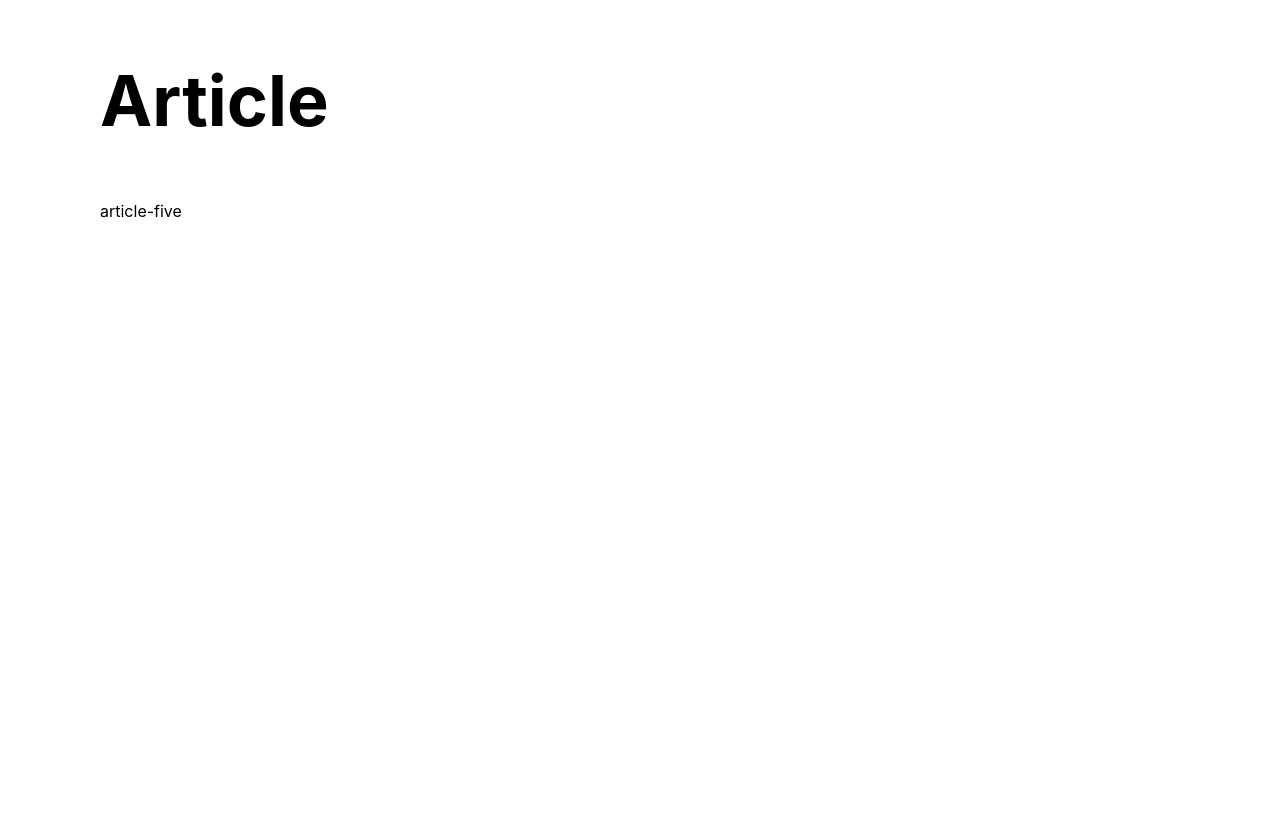
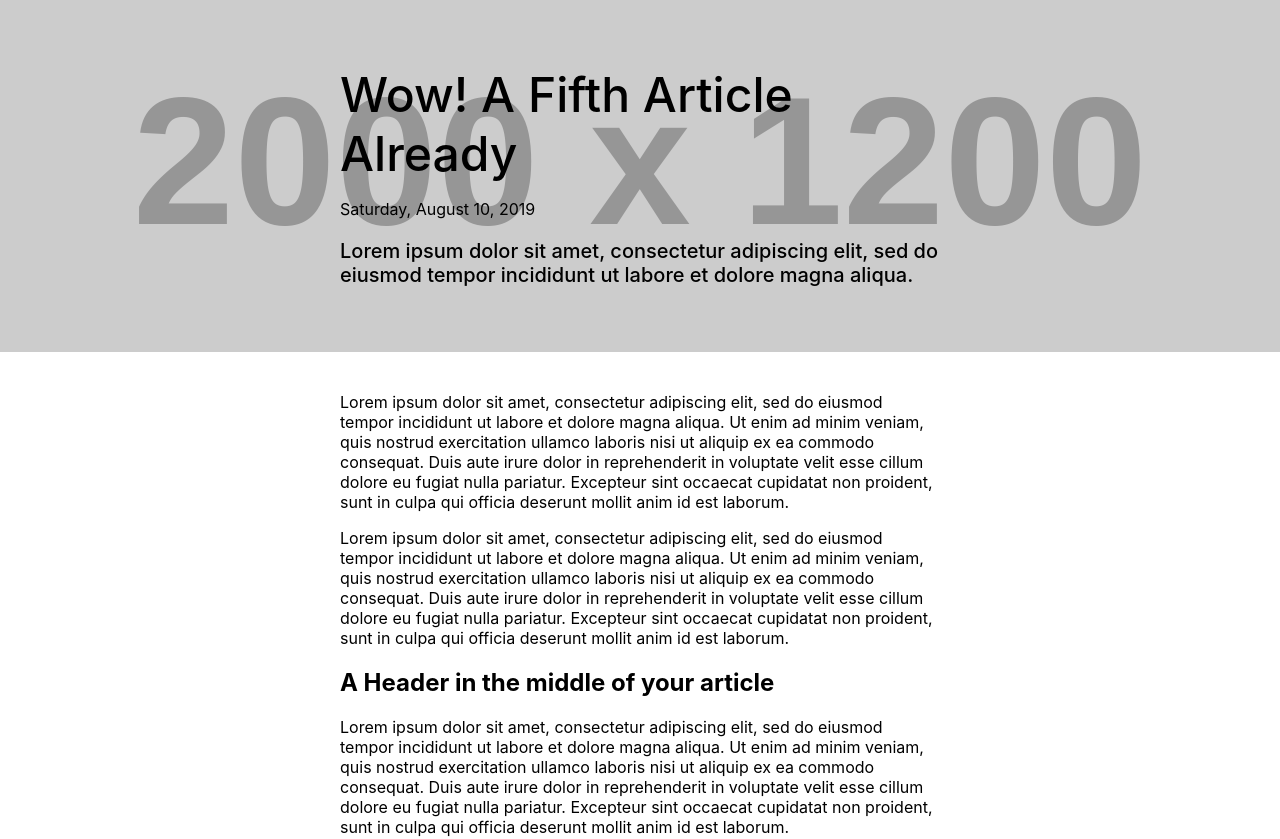
Before and after one commit to areum-fanny/Dynamic-Web-Exercise-One, a React (Create React App) app: page /article/article-five in a window 1280 px wide. Shown: the top 839 px of the page. Before the commit the page ends 800 px from the top, so only its background shows below. Built offline with nearby package versions, Linux system fonts and the light colour scheme.

Commit message:
Finished Exercise-One

```diff
--- a/src/App.css
+++ b/src/App.css
@@ -1,10 +1,11 @@
-.App {
+.ArticleListing {
   margin: 0 auto;
   max-width: 1080px;
 }
 
 .App h1{
-  font-size: 70px;
+  font-size: 60px;
+  font-weight: 500;
 }
 
 .ArticleCard{
@@ -15,16 +16,47 @@
   padding: 25px 30px;
 }
 .ArticleCardImage{
-  flex-basis: 30%;
-  padding-right: 30px;
+  flex-basis: 25%;
 }
 .ArticleCardImage img{
-  height: auto;
-  width:100%;
+  height: 100%;
+  width:90%;
+
 }
 
 .ArticleCardText {
-  flex-basis: 70%;
+  flex-basis: 75%;
+}
+.ArticleCardTextLink {
+  font-weight: bold;
+  color: blue
+}
+
+.ArticleHeaderWrapper{
+  background-color: #c9c8c8;
+  background-size: cover;
+  background-position: center;
+  margin-bottom: 40px;
+  padding-bottom: 45px;
+  padding-top: 65px;
+}
+
+.ArticleHeader{
+  max-width:600px;
+  margin: 0 auto;
+}
+.ArticleHeaderBlurb{
+  font-size:20px;
+  font-weight:500;
+}
+
+.ArticleHeader h1{
+  margin:0 auto;
+  font-size:48px;
+}
+.ArticleBody{
+  max-width:600px;
+  margin: 0 auto;
 }
 /*
 
--- a/src/components/ArticleCard.js
+++ b/src/components/ArticleCard.js
@@ -17,7 +17,7 @@ function ArticleCard({ articleData }) {
             <h2>{articleData.title}</h2>
             <p>{`${days[dayoftheWeek]}, ${months[month]} ${calendarDate}, ${year}`}</p>
             <p>{articleData.blurb}</p>
-            <Link to={`/article/${articleData.id}`}>Read More</Link>
+            <Link to={`/article/${articleData.id}`} className="ArticleCardTextLink">Read More</Link>
         </div>
     </div>
   );
--- a/src/containers/Article.js
+++ b/src/containers/Article.js
@@ -1,11 +1,33 @@
 import React from "react";
 import { useParams } from "react-router-dom";
+import Data from '../components/data';
+const days = ['Sunday','Monday','Tuesday','Wednesday','Thursday','Friday','Saturday'];
+const months = ['January','February','March','April','May','June','July','August','September','October','November','December'];
 function Article() {
-  let { id } = useParams();
-  return (
-    <section>
-      <h1>Article</h1>
-      <p>{id}</p>
+    let { id } = useParams();
+    const articleData = Data.find((article)=> article.id === id);
+    if(!articleData) return null;
+    const date = new Date(articleData.publishedDate);
+    const dayoftheWeek = date.getDay();
+    const calendarDate = date.getDate();
+    const month = date.getMonth();
+    const year = date.getFullYear();
+    return (
+    <section className="Article">
+        <header className="ArticleHeaderWrapper" style={{backgroundImage:`url('${articleData.image.url}')`}}>
+            <div className="ArticleHeader">
+            <h1>{articleData.title}</h1>
+            <p>{`${days[dayoftheWeek]}, ${months[month]} ${calendarDate}, ${year}`}</p>
+            <p className="ArticleHeaderBlurb">{articleData.blurb}</p>
+        </div></header>
+
+        <div className="ArticleBody">
+            <article>
+                {articleData.articleText.map((article,i)=>{
+                    return <article.type key={i}>{article.data}</article.type>;
+                })}
+            </article>
+        </div>
     </section>
   );
 }
--- a/src/containers/ArticleListing.js
+++ b/src/containers/ArticleListing.js
@@ -4,7 +4,7 @@ import Data from "../components/data";
 
 function ArticleListing() {
   return (
-    <main>
+    <main className="ArticleListing">
       <header>
         <h1>Articles</h1>
       </header>
```
